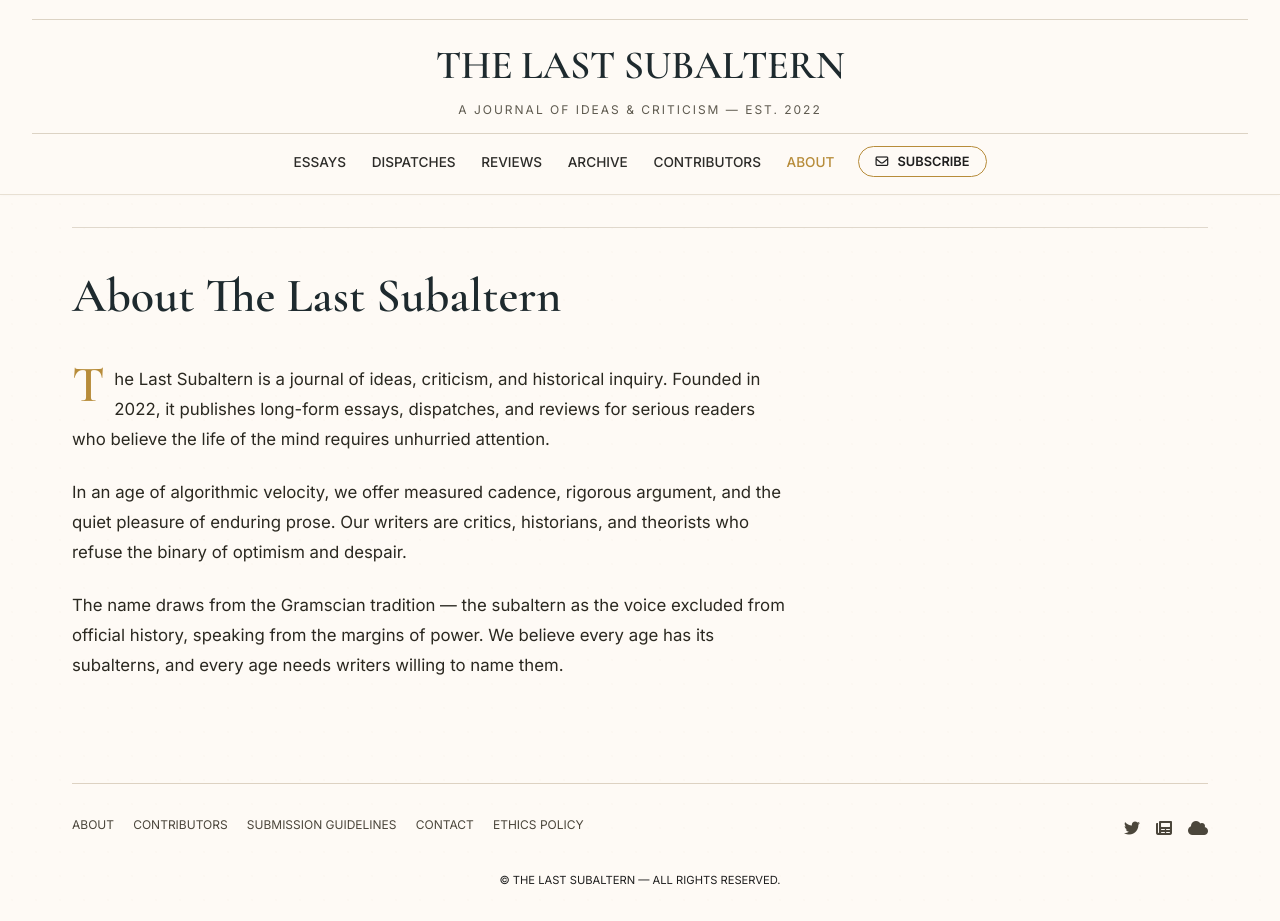
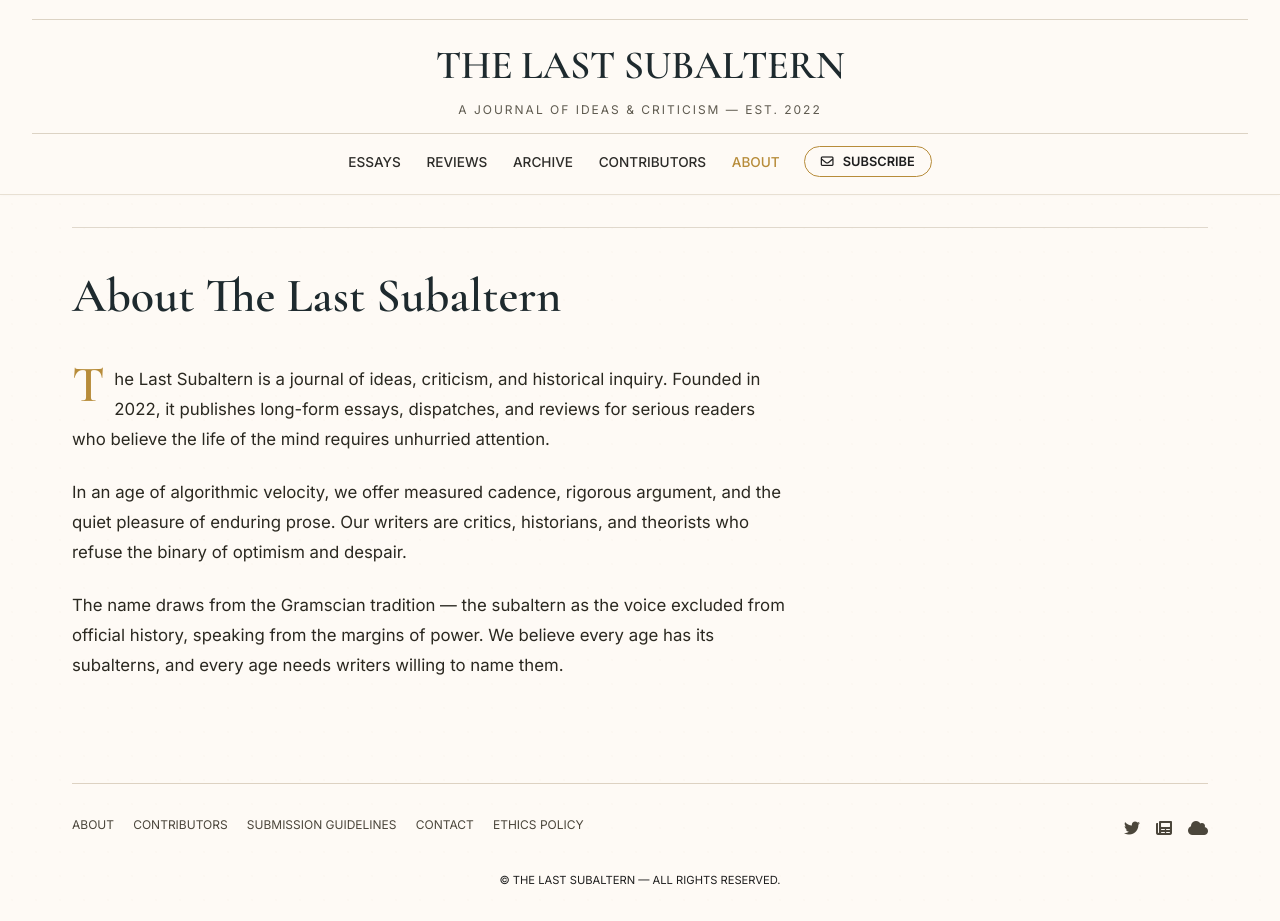
Before and after one commit to Almutazili/The-Last-Subaltern, a Next.js app: page /about in a window 1280 px wide. Built offline with nearby package versions, Linux system fonts and the light colour scheme.

Commit message:
Remove dispatches from nav

```diff
--- a/components/Layout.js
+++ b/components/Layout.js
@@ -49,7 +49,6 @@ export default function Layout({ children, title = 'The Last Subaltern', activeP
           <div className="nav-row">
             <ul className="nav-links">
               <li><Link href="/essays" className={activePage === 'essays' ? 'active' : ''}>Essays</Link></li>
-              <li><Link href="/dispatches" className={activePage === 'dispatches' ? 'active' : ''}>Dispatches</Link></li>
               <li><Link href="/reviews" className={activePage === 'reviews' ? 'active' : ''}>Reviews</Link></li>
               <li><Link href="/archive" className={activePage === 'archive' ? 'active' : ''}>Archive</Link></li>
               <li><Link href="/contributors" className={activePage === 'contributors' ? 'active' : ''}>Contributors</Link></li>
```
